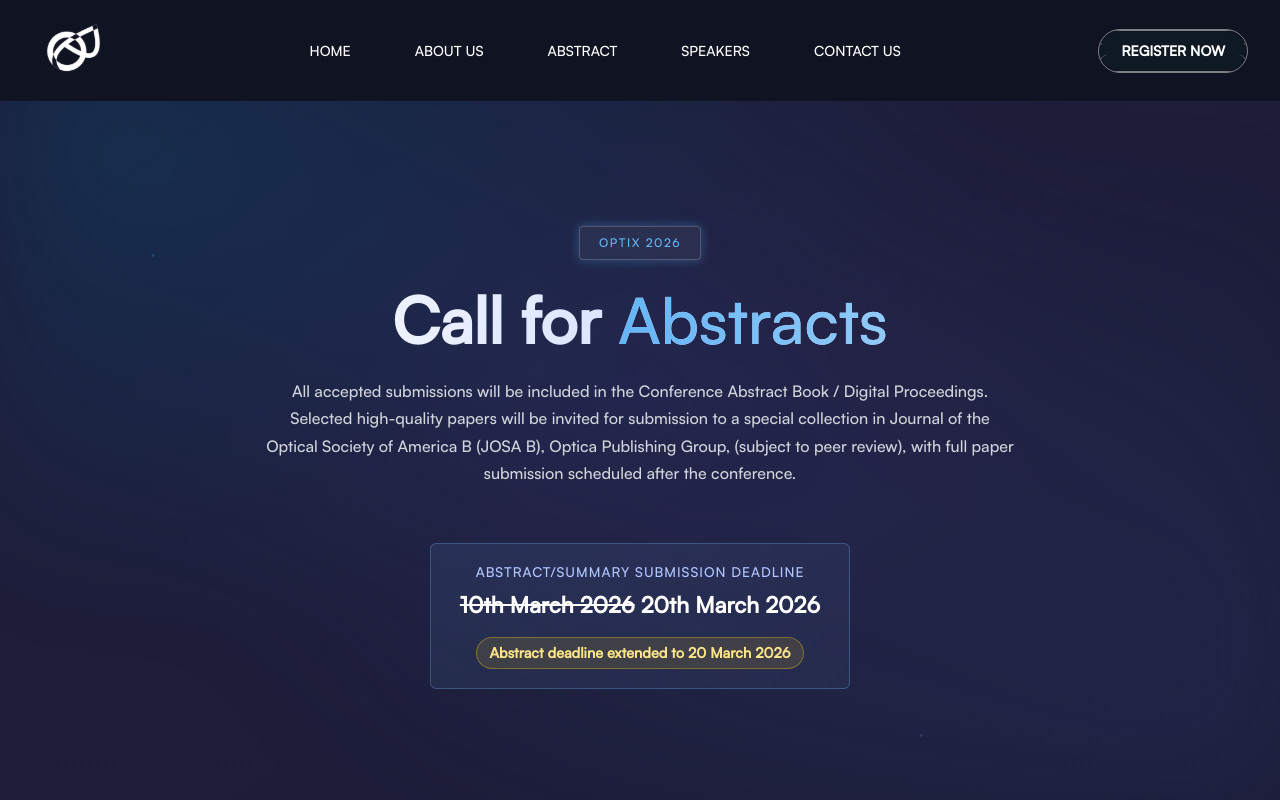
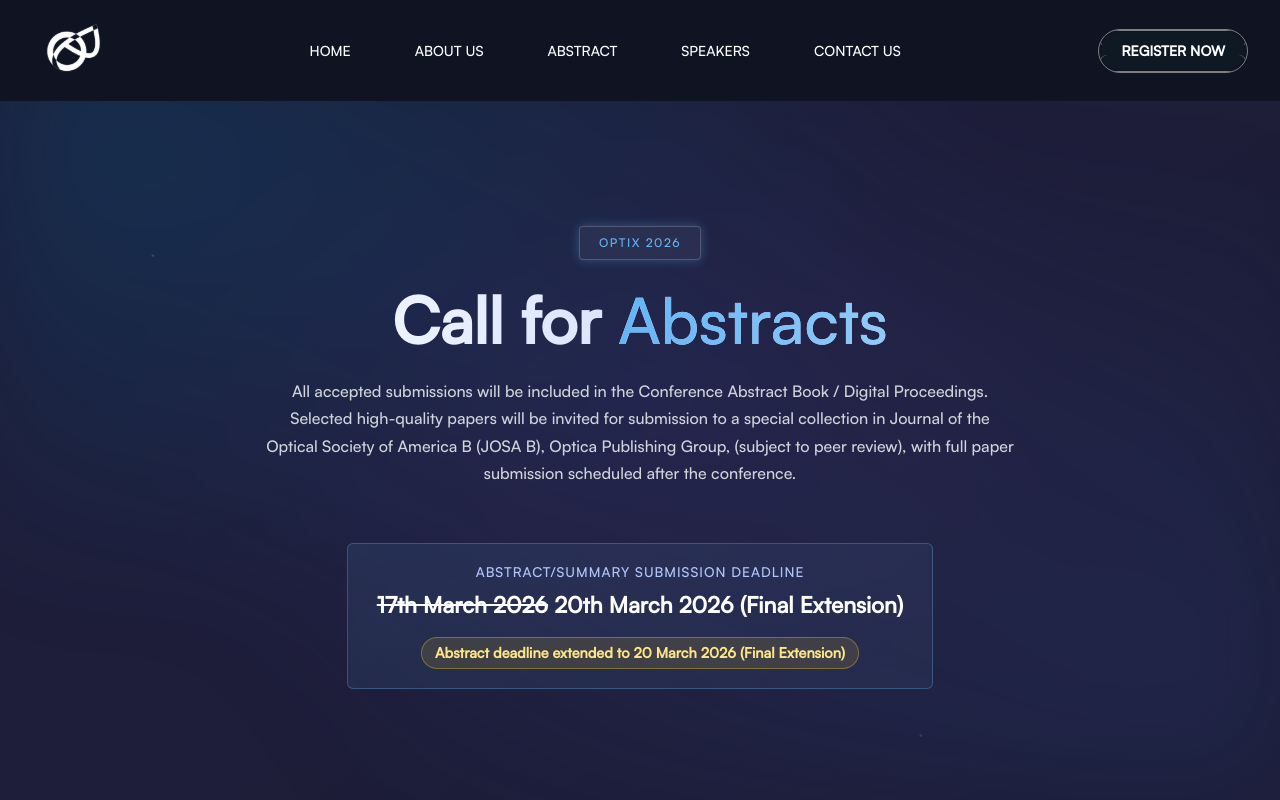
Before and after one commit to AFarHitman7/optix-conference, a React (Vite) app: page /abstract in a window 1280 px wide. Shown: the top 800 px of the page. Built offline with nearby package versions, Linux system fonts and the light colour scheme; no server answers.

Commit message:
Update abstract deadline strike date and mark final extension

```diff
--- a/src/pages/Abstract.jsx
+++ b/src/pages/Abstract.jsx
@@ -116,9 +116,9 @@ const Abstract = () => {
                 <div className={styles.deadlineLabel}>
                   Abstract/Summary submission deadline
                 </div>
-                <div className={styles.deadlineDate}><s>10th March 2026</s> 20th March 2026</div>
+                <div className={styles.deadlineDate}><s>17th March 2026</s> 20th March 2026 (Final Extension)</div>
                 <div className={styles.deadlineExtension}>
-                  Abstract deadline extended to 20 March 2026
+                  Abstract deadline extended to 20 March 2026 (Final Extension)
                 </div>
               </div>
             </div>
--- a/src/pages/Home.jsx
+++ b/src/pages/Home.jsx
@@ -51,11 +51,11 @@ export default function Home() {
             <div className={styles.marqueeWrapper} aria-label="Conference update">
               <p className={styles.marqueeTrack}>
                 <span>
-                  Abstract Submission Deadline Extended: <s>10 March 2026</s> 20 March 2026 |
+                  Abstract Submission Deadline Extended: <s>17 March 2026</s> 20 March 2026 (Final Extension) |
                   Publication opportunity in JOSA B (Optica Publishing Group)
                 </span>
                 <span aria-hidden="true">
-                  Abstract Submission Deadline Extended: <s>10 March 2026</s> 20 March 2026 |
+                  Abstract Submission Deadline Extended: <s>17 March 2026</s> 20 March 2026 (Final Extension) |
                   Publication opportunity in JOSA B (Optica Publishing Group)
                 </span>
               </p>
```
